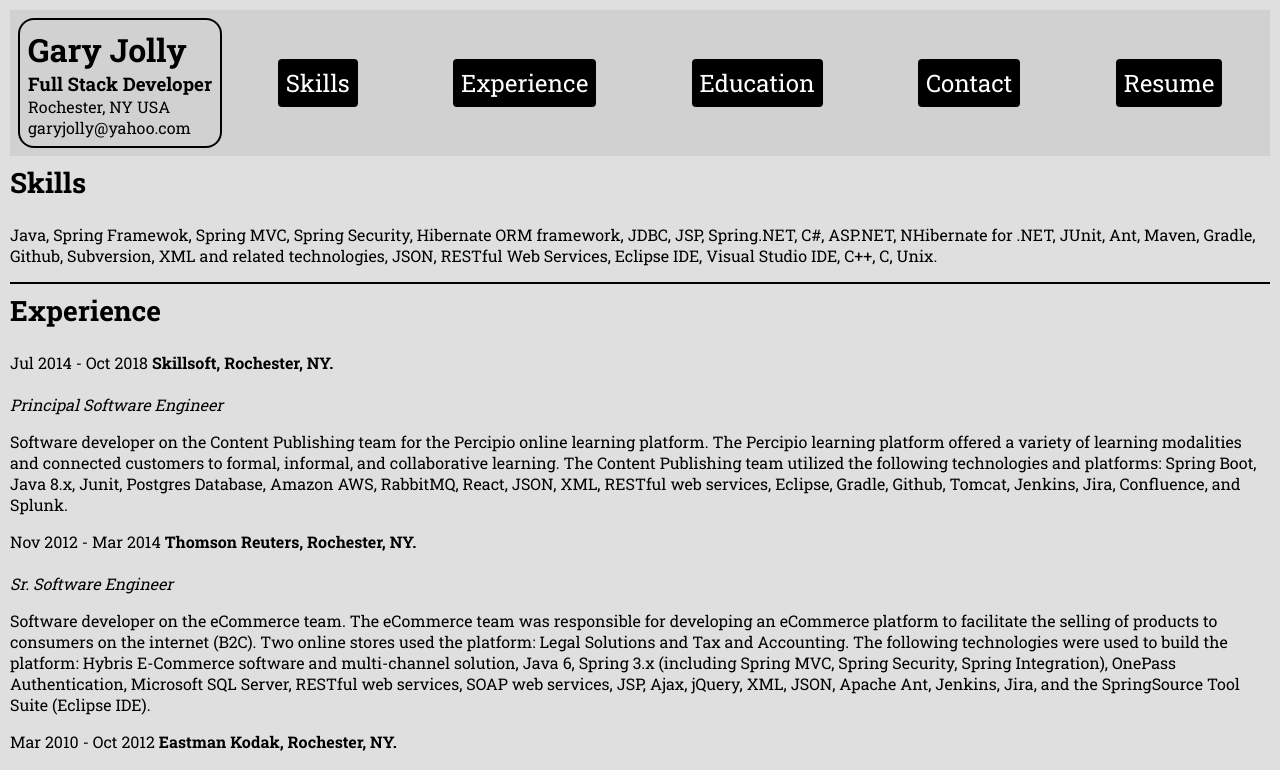
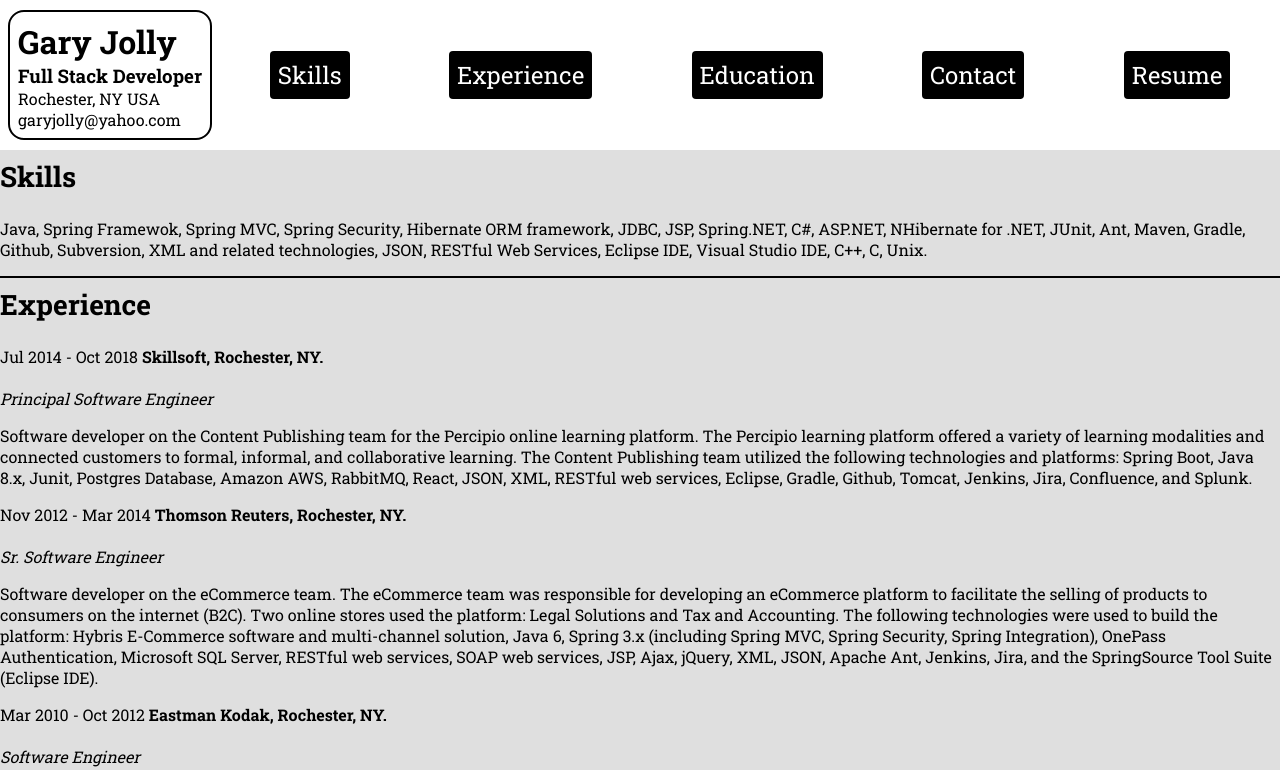
Before and after one commit to garyjolly/garyjolly.github.io, a plain HTML site: page index.html in a window 1280 px wide. Shown: the top 770 px of the page. Drawn offline with Linux system fonts and the light colour scheme.

Commit message:
Fixed Header Target Adjustments

```diff
--- a/css/style.css
+++ b/css/style.css
@@ -8,7 +8,7 @@ html {
 
 body {
     background-color: rgba(211, 211, 211, 0.726);
-    margin: 10px;
+    margin: 0;
 }
 
 hr {
@@ -19,7 +19,13 @@ header {
     display: flex;
     align-items: center;
     flex-wrap: wrap;
-    background-color: rgba(58, 57, 57, 0.082);
+    /*background-color: rgba(58, 57, 57, 0.082);*/
+    background-color: white;
+    position: fixed;
+    top: 0;
+    z-index: 1;
+    width: 100%;
+    height: 150px;
 }
 
 header .contact-info {
@@ -60,6 +66,11 @@ nav a:hover {
     font-weight: bold;
 }
 
+#content {
+    position: relative;
+    top: 150px;
+}
+
 section h2 {
     font-size: 1.75rem;
     margin-top: .5rem;
@@ -98,3 +109,27 @@ footer a {
     text-decoration: none;
     margin-left: .5rem;
 }
+
+#ctn-skills {
+    position: relative;
+    /* border: solid 1px green; */
+  }
+
+#ctn-skills a {
+    position: absolute;
+    left: 0px;
+    top: -150px;
+    /* border: solid 1px red; */
+}
+
+#ctn-experience {
+    position: relative;
+    /* border: solid 1px green; */
+  }
+
+#ctn-experience a {
+    position: absolute;
+    left: 0px;
+    top: -150px;
+    /* border: solid 1px red; */
+}
--- a/index.html
+++ b/index.html
@@ -16,17 +16,22 @@
         </div>
         <nav>
             <ul>
-                <li><a href="#skills">Skills</a></li>
-                <li><a href="#experience">Experience</a></li>
+                <li><a href="#skills-target">Skills</a></li>
+                <li><a href="#experience-target">Experience</a></li>
                 <li><a href="#education">Education</a></li>
                 <li><a href="#contact">Contact</a></li>
                 <li><a href="./resume" target="_blank">Resume</a></li>
             </ul>
         </nav>
     </header>
+    <div id="content">
         <main>
             <section id="skills">
-            <h2>Skills</h2>
+                <div id="ctn-skills">
+                    <a name="skills-target">&nbsp;</a>
+                    <h2 class="target-label">Skills</h2>
+                </div>
+                <!-- <h2>Skills</h2> -->
                 <p >Java, Spring Framewok, Spring MVC, Spring Security, Hibernate ORM framework, JDBC, JSP, Spring.NET,
                 C#, ASP.NET, NHibernate for .NET, JUnit, Ant, Maven, Gradle, Github, Subversion, XML and related
                 technologies, JSON, RESTful Web Services, Eclipse IDE, Visual Studio IDE, C++, C, Unix.
@@ -34,7 +39,11 @@
                 <hr>
             </section>
             <section id="experience">
-            <h2>Experience</h2>
+                <div id="ctn-experience">
+                    <a name="experience-target">&nbsp;</a>
+                    <h2 class="target-label">Experience</h2>
+                </div>
+                <!-- <h2>Experience</h2> -->
                 <article>
                     <span class="date">Jul 2014 - Oct 2018</span>
                     <span class="company"><strong>Skillsoft, Rochester, NY.</strong></span><br /><br />
@@ -139,5 +148,6 @@
             <a href="https://www.linkedin.com/in/garyjolly" target="_blank"><i class="fa fa-linkedin-square"></i> LinkedIn</a>
             <a href="https://www.facebook.com/help/community/profile/?uid=1393290718" target="_blank"><i class="fa fa-facebook-square"></i>  Facebook</a>
         </footer>
+    </div>
 </body>
 </html>
```
Lines whose indentation alone changed are shown as unchanged.
